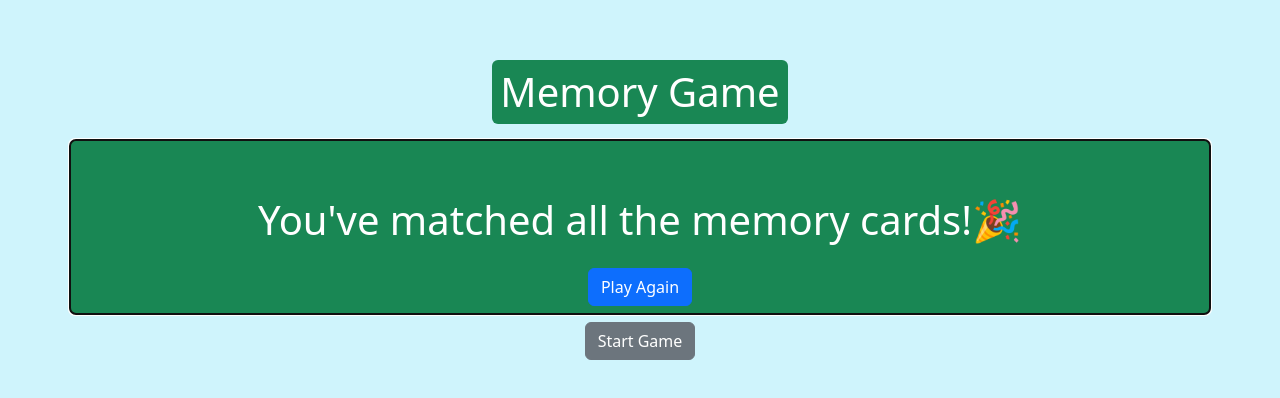
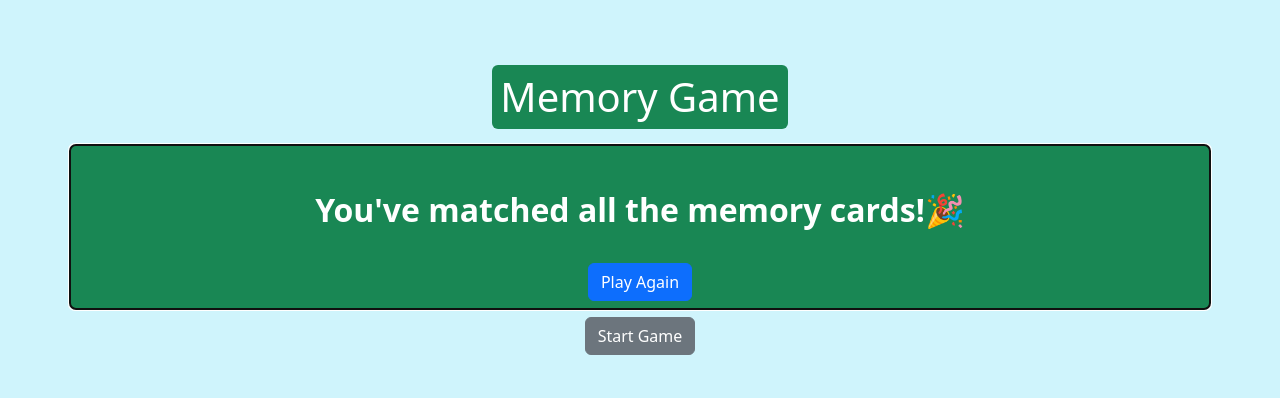
Before and after one commit to aks1489/memory_game, a React (Vite) app: page / in a window 1280 px wide. Shown: the part 198-596 px from the top of the page. Built offline with nearby package versions, Linux system fonts and the light colour scheme.

Commit message:
feat: add animation and styling for completion message in GameOver component

```diff
--- a/src/components/css/gamebody.css
+++ b/src/components/css/gamebody.css
@@ -6,6 +6,29 @@
     list-style: none;
 }
 
+.animation {
+    transform: rotateY(180deg);
+    transition: .6s;
+    transform-style: preserve-3d;
+}
+
+.block_pointer{
+    cursor: not-allowed;
+}
+
+@keyframes bounce {
+    0%, 100% { transform: translateY(0); }
+    50% { transform: translateY(-10px); }
+}
+
+.animated-text {
+    font-size: 2rem;
+    font-weight: bold;
+    color: #ff5733;
+    text-align: center;
+    animation: bounce 1s infinite;
+}
+
 .emo{
     font-size: 4.5rem;
 }
```
